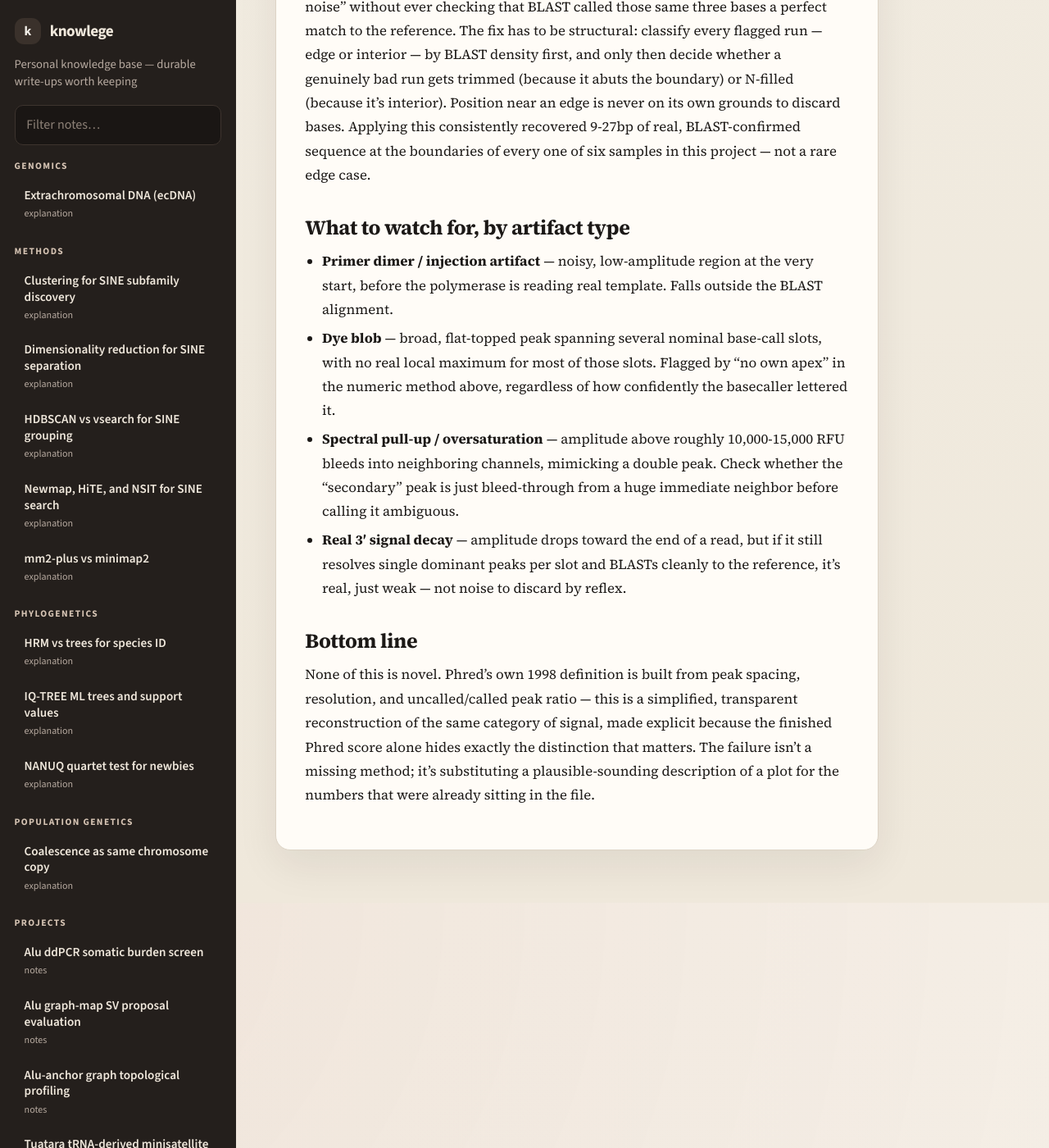
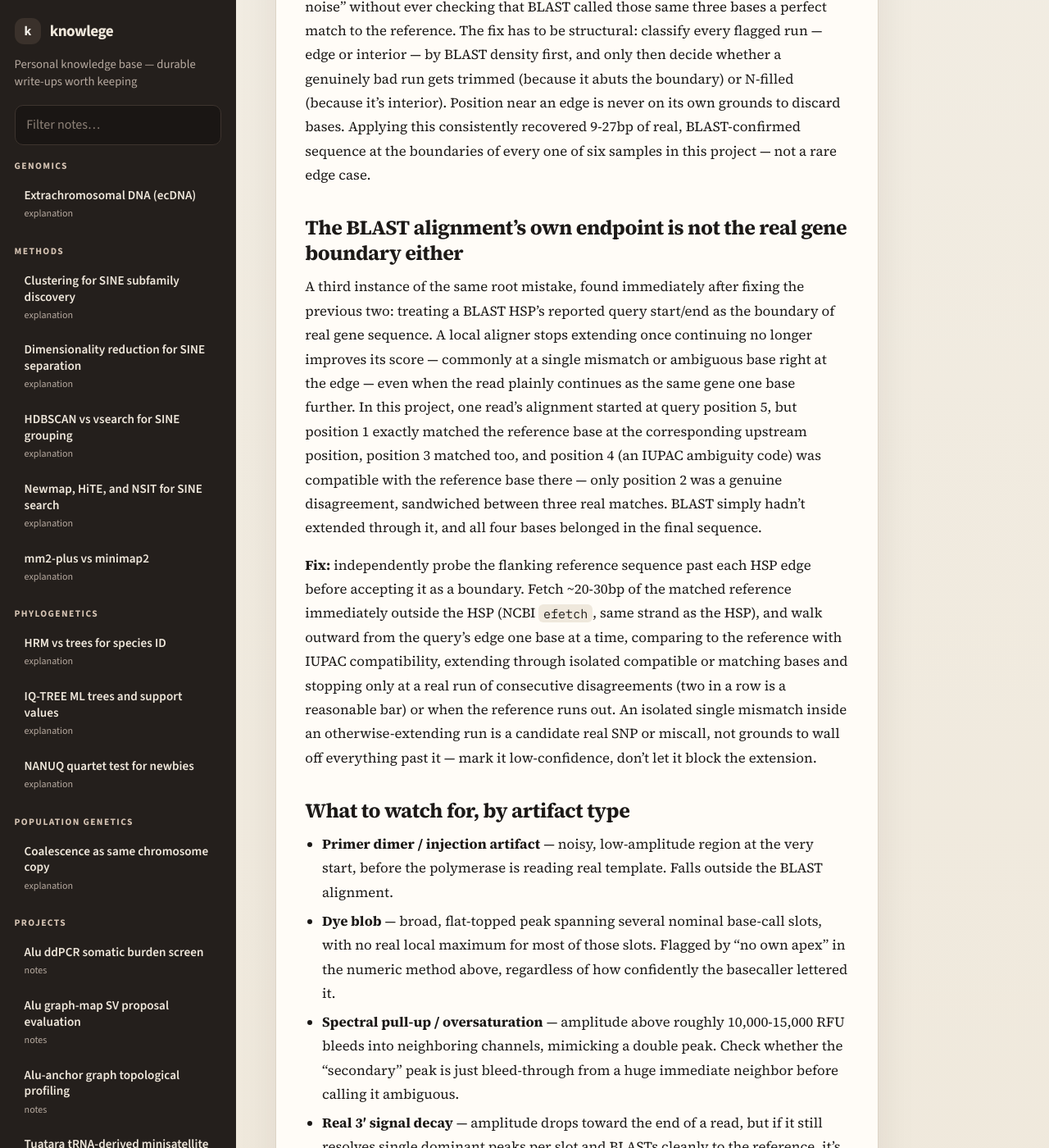
Before and after one commit to Toki-bio/knowlege, a Jekyll site: the page built from sequencing/sanger-ab1-quality-and-trimming.md, in a window 1280 px wide and 1400 px high, scrolled down 4925 px. Shown: the whole window at 82% size. Built offline with Jekyll 4.4.1, drawn with Linux system fonts in a browser that asks for light colours.

Commit message:
Add finding: BLAST HSP endpoints must be extended by probing flanking reference, not trusted as gene boundaries
A local aligner stops extending at the first edge mismatch even when the
read continues as real gene sequence one base further. Fixed by fetching
flanking reference sequence and walking outward with IUPAC-aware matching
instead of accepting the HSP's own start/end as the trim boundary.

Co-Authored-By: Claude Sonnet 5 <noreply@anthropic.com>

```diff
--- a/sequencing/sanger-ab1-quality-and-trimming.md
+++ b/sequencing/sanger-ab1-quality-and-trimming.md
@@ -88,6 +88,12 @@ The ratio test assumes background noise is small relative to a real peak. On a *
 
 A related, structural bug: checking BLAST disagreement density before N-filling an *interior* flagged run, but trimming unconditionally whenever a flagged run happens to sit near the read's start or end, reintroduces the exact mistake the interior check exists to prevent — just at the edges instead of the middle. Concretely, in this project a flagged run at the very end of one 18S read got trimmed away as "edge noise" without ever checking that BLAST called those same three bases a perfect match to the reference. The fix has to be structural: classify every flagged run — edge or interior — by BLAST density first, and only then decide whether a genuinely bad run gets trimmed (because it abuts the boundary) or N-filled (because it's interior). Position near an edge is never on its own grounds to discard bases. Applying this consistently recovered 9-27bp of real, BLAST-confirmed sequence at the boundaries of every one of six samples in this project — not a rare edge case.
 
+## The BLAST alignment's own endpoint is not the real gene boundary either
+
+A third instance of the same root mistake, found immediately after fixing the previous two: treating a BLAST HSP's reported query start/end as the boundary of real gene sequence. A local aligner stops extending once continuing no longer improves its score — commonly at a single mismatch or ambiguous base right at the edge — even when the read plainly continues as the same gene one base further. In this project, one read's alignment started at query position 5, but position 1 exactly matched the reference base at the corresponding upstream position, position 3 matched too, and position 4 (an IUPAC ambiguity code) was compatible with the reference base there — only position 2 was a genuine disagreement, sandwiched between three real matches. BLAST simply hadn't extended through it, and all four bases belonged in the final sequence.
+
+**Fix:** independently probe the flanking reference sequence past each HSP edge before accepting it as a boundary. Fetch ~20-30bp of the matched reference immediately outside the HSP (NCBI `efetch`, same strand as the HSP), and walk outward from the query's edge one base at a time, comparing to the reference with IUPAC compatibility, extending through isolated compatible or matching bases and stopping only at a real run of consecutive disagreements (two in a row is a reasonable bar) or when the reference runs out. An isolated single mismatch inside an otherwise-extending run is a candidate real SNP or miscall, not grounds to wall off everything past it — mark it low-confidence, don't let it block the extension.
+
 ## What to watch for, by artifact type
 
 * **Primer dimer / injection artifact** — noisy, low-amplitude region at the very start, before the polymerase is reading real template. Falls outside the BLAST alignment.
```
